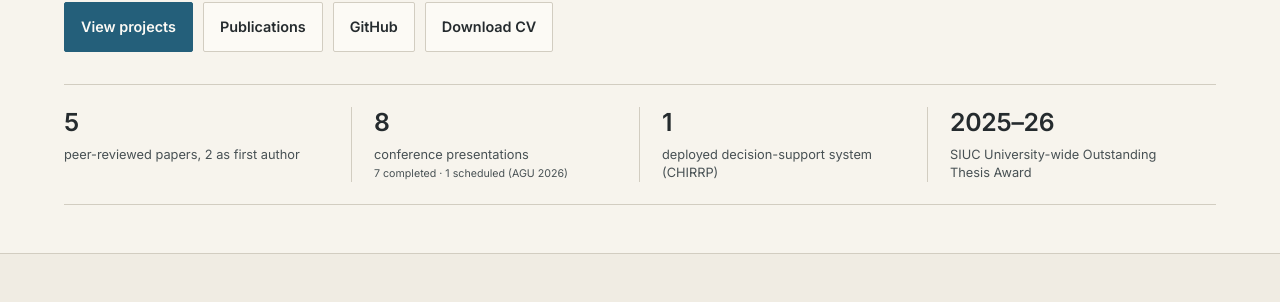
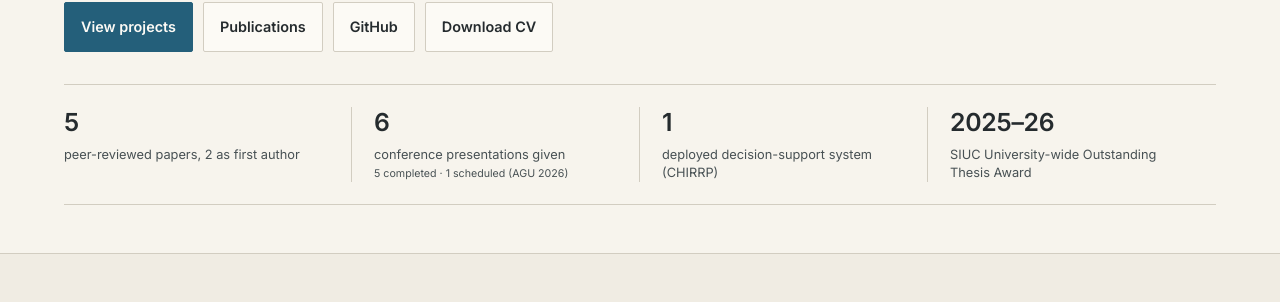
Before and after one commit to mikedidem/medidem, a Jekyll site: the page built from _pages/home.html, in a window 1280 px wide and 900 px high, scrolled down 457 px. Shown: the part 153-455 px from the top of the window. Built offline with Jekyll 4.4.1, drawn with Linux system fonts in a browser that asks for light colours.

Commit message:
Count only talks I presented

```diff
--- a/_pages/home.html
+++ b/_pages/home.html
@@ -24,7 +24,7 @@ title: ""
   <div class="container">
     <div class="stats">
       <div class="stat"><div class="stat__value">5</div><div class="stat__label">peer-reviewed papers, 2 as first author</div></div>
-      <div class="stat"><div class="stat__value">8</div><div class="stat__label">conference presentations<br><small>7 completed · 1 scheduled (AGU 2026)</small></div></div>
+      <div class="stat"><div class="stat__value">6</div><div class="stat__label">conference presentations given<br><small>5 completed · 1 scheduled (AGU 2026)</small></div></div>
       <div class="stat"><div class="stat__value">1</div><div class="stat__label">deployed decision-support system (CHIRRP)</div></div>
       <div class="stat"><div class="stat__value">2025–26</div><div class="stat__label">SIUC University-wide Outstanding Thesis Award</div></div>
     </div>
```
